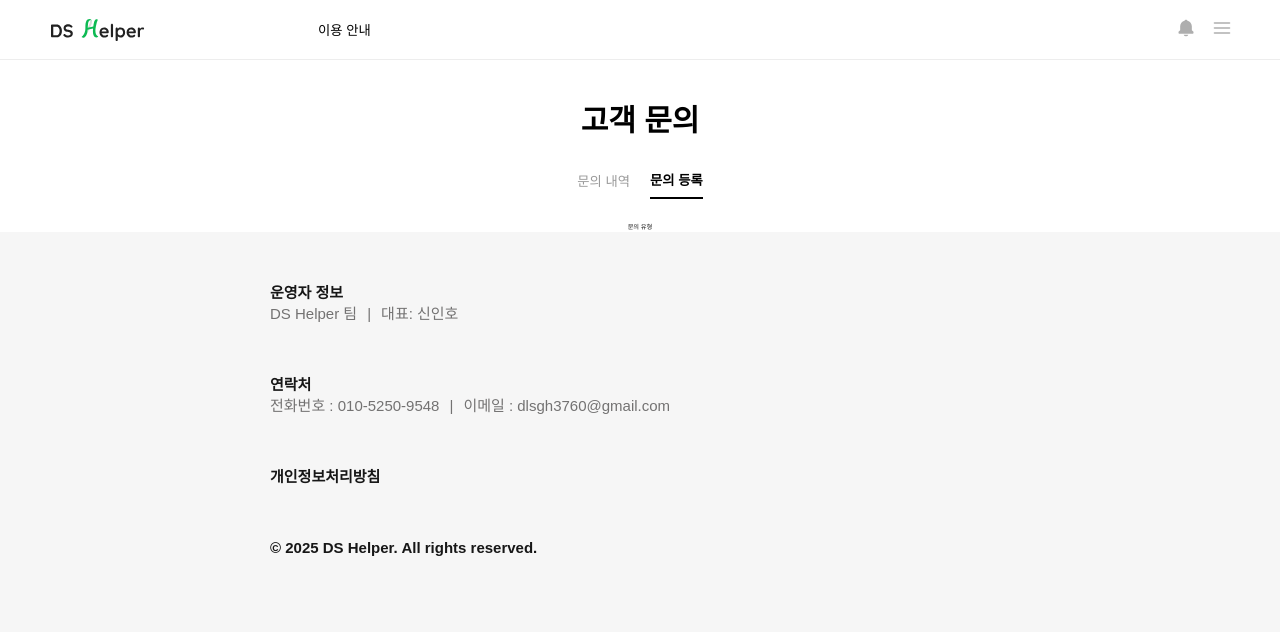
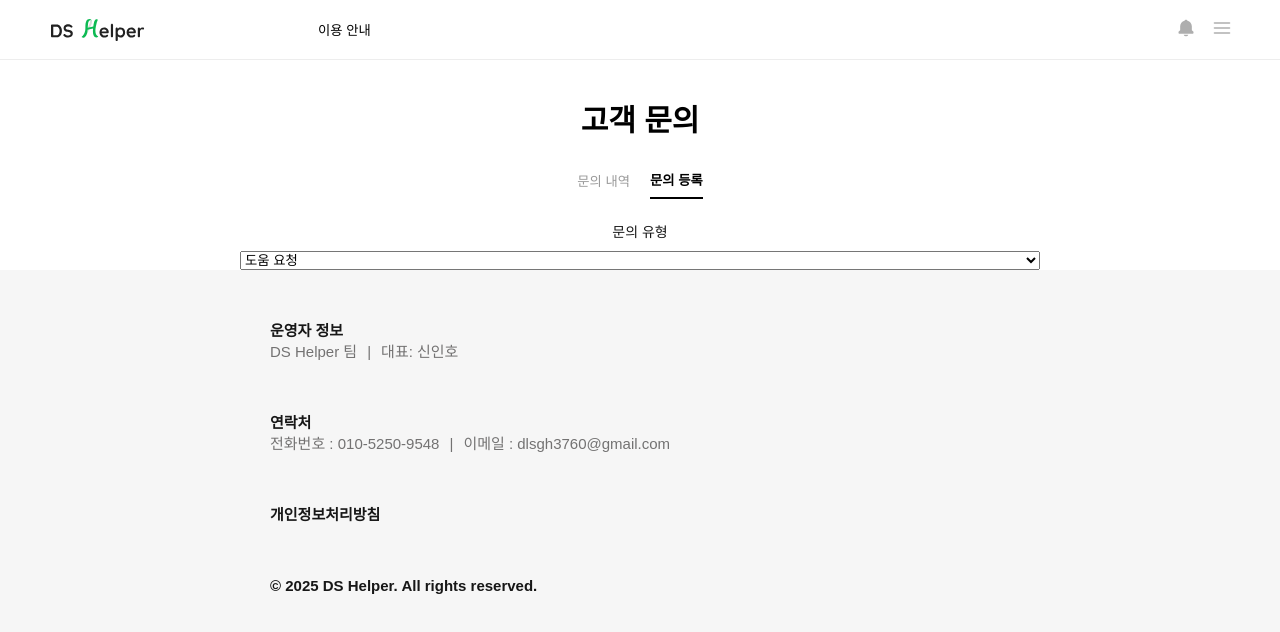
Before and after one commit to DS-Helper/frontend, a Next.js app: page /customer in a window 1280 px wide. Both pictures are taken after a click on the button "문의 등록". Shown: the top 632 px of the page. Built offline with nearby package versions, Linux system fonts and the light colour scheme.

Commit message:
작업 중: 문의 내역 탭

```diff
--- a/src/pages/customer.tsx
+++ b/src/pages/customer.tsx
@@ -1,11 +1,22 @@
+// 고객 문의 페이지
 import styles from '@/styles/Customer.module.scss';
 import classNames from 'classnames/bind';
+import { time } from 'console';
 import React, { useState } from "react";
 
 const cn = classNames.bind(styles);
 
 export default function Customer(){
     const [activeTab, setActiveTab] = useState<"history" | "register">('history');
+    const [inquiryType, setInquiryType] = useState("");
+    const [content, setContent] = useState("");
+    const [images, setImages] = useState<File[]>([]);
+
+    const handleSubmit = (e: React.FormEvent) => {
+        e.preventDefault();
+        // API 요청이나 처리 로직 추가하기
+        console.log({ inquiryType, content, images });
+    }
     return (
         <div className={cn("customer")}>
             <h1 className={cn("title")}>고객 문의</h1>
@@ -33,9 +44,17 @@ export default function Customer(){
                 )}
 
                 {activeTab === "register" && (
-                    <form className={cn("registerFrom")}>
+                    <form className={cn("registerFrom")} onSubmit={handleSubmit}>
                         <div className={cn("formGroup")}>
                             <label>문의 유형</label>
+                            <select
+                                value={inquiryType}
+                                onChange={(e) => setInquiryType(e.target.value)}>
+                                    <option value="help">도움 요청</option>
+                                    <option value="uncomfortable">서비스 이용 불편</option>
+                                    <option value="modify">서비스 개선 제안</option>
+                                    <option value="etc">기타</option>
+                                </select>
                         </div>
                     </form>
 
--- a/src/styles/Customer.module.scss
+++ b/src/styles/Customer.module.scss
@@ -44,7 +44,7 @@
 
 .emptyBox{
     text-align: center;
-    padding: 10rem 0;
+    padding: 20rem 0;
 }
 
 .emptyMessage{
@@ -52,3 +52,20 @@
     color: #777;
     text-align: center;
 }
+
+.registerForm{
+    display: flex;
+    flex-direction: column;
+    gap: 24px;
+}
+
+.formGroup{
+    display: flex;
+    flex-direction: column;
+    gap: 8px;
+
+    label{
+        font-weight: 500;
+        font-size: 14px;
+    }
+}
```
Also changed, not shown: src/components/inquiryHistory.tsx (added, +17 -0 lines).
